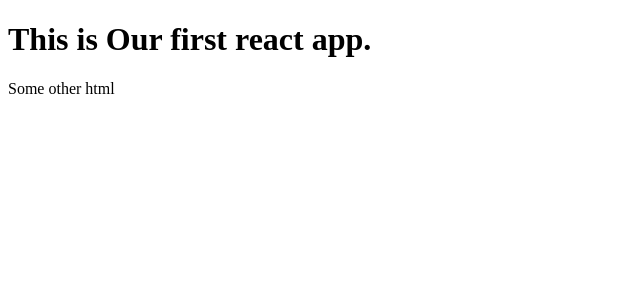
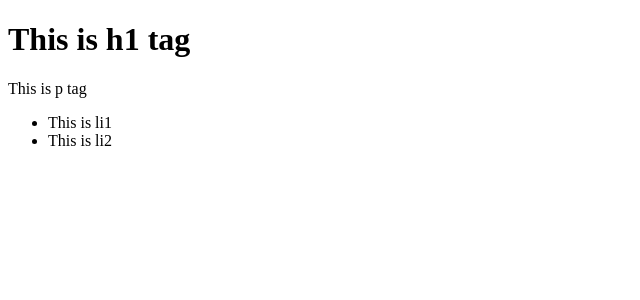
Before and after one commit to Amit-1998/DEV_PP_11, a React (Create React App) app in the folder Module3/React/demo/: page / in a window 1280 px wide. Shown: the top 300 px of the page, without its empty margins (0-640 px from the left). Built offline with nearby package versions, Linux system fonts and the light colour scheme.

Commit message:
Homework => MyComp bnaya

```diff
--- a/Module3/React/demo/src/MyComp.js
+++ b/Module3/React/demo/src/MyComp.js
@@ -0,0 +1,17 @@
+// 3 chise chahiye => h1, p, ul
+
+let MyComp = ()=>{ //component name(MyComp) == File name (MyComp.js)
+
+    return(
+        <div>
+            <h1>This is h1 tag</h1>
+            <p>This is p tag</p>
+            <ul>
+                <li>This is li1</li>
+                <li>This is li2</li>
+            </ul>
+        </div>
+    )
+}
+
+export default MyComp;
--- a/Module3/React/demo/src/index.js
+++ b/Module3/React/demo/src/index.js
@@ -4,11 +4,17 @@ import React from 'react'; // this library contains component bnane ka logic (cr
 import ReactDOM from 'react-dom'; //shadow DOM vaala logic i.e render logic //un components ko browser par dikhana kaisa hai uska logic is library mein hota hai
 
 // App is component we have imported
-import App from './App'; // ye App ek component hai jo by default hame mila hua hai jo ki yha import kar rkha hai
+// import App from './App'; // ye App ek component hai jo by default hame mila hua hai jo ki yha import kar rkha hai
+
+import MyComp from "./MyComp"; // exactly same name MyComp
 
 ReactDOM.render(
-                  <App />, // ek Component
+                //   <App />, // ek Component
+                  <MyComp/>,
                   document.getElementById('root') // aur ek jagah jha us component ko dikhana hai
                     // yha par document us index.html(inside public folder) file ko indicate karta hai
                     // ye index.html file se id="root" vaale div ko laata hai aur usme App vaale component ko daal deta hai
                 );
+
+// React.render() sirf ek hi component leta hai
+// ReactDOM.render() function mein sirf ek hi component lga sakte hai ya pass kar sakte hai
```
